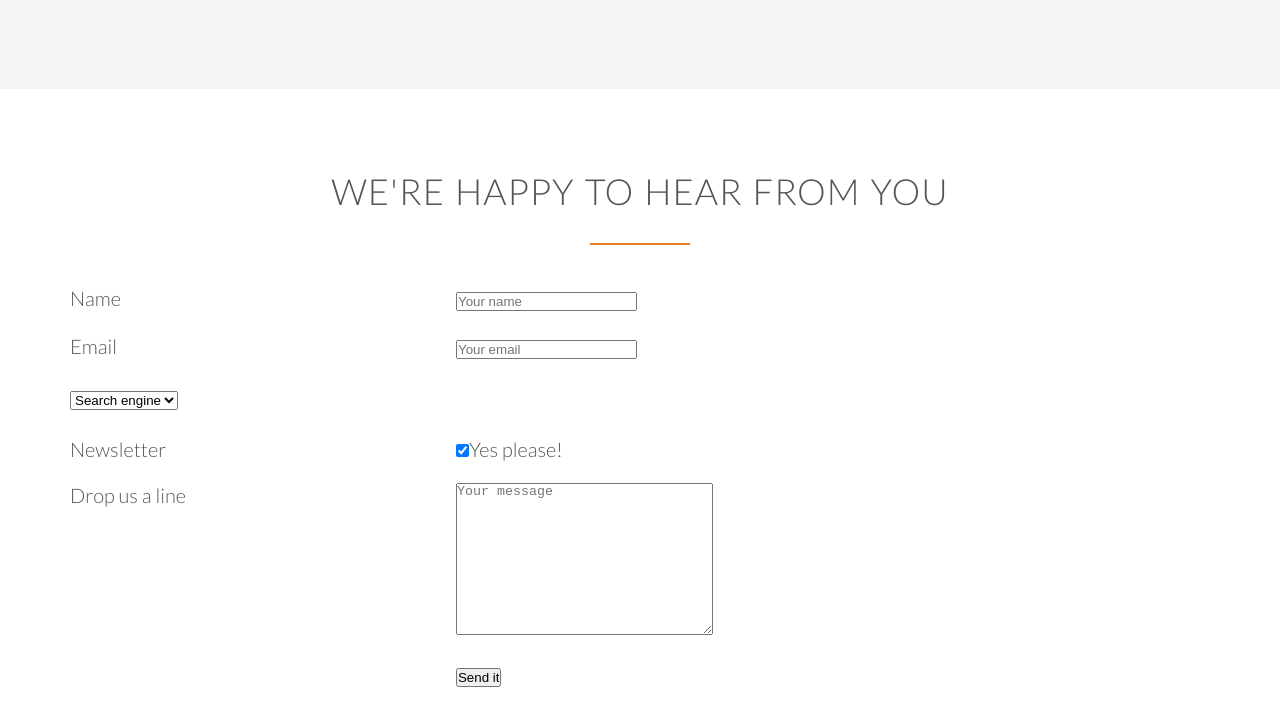
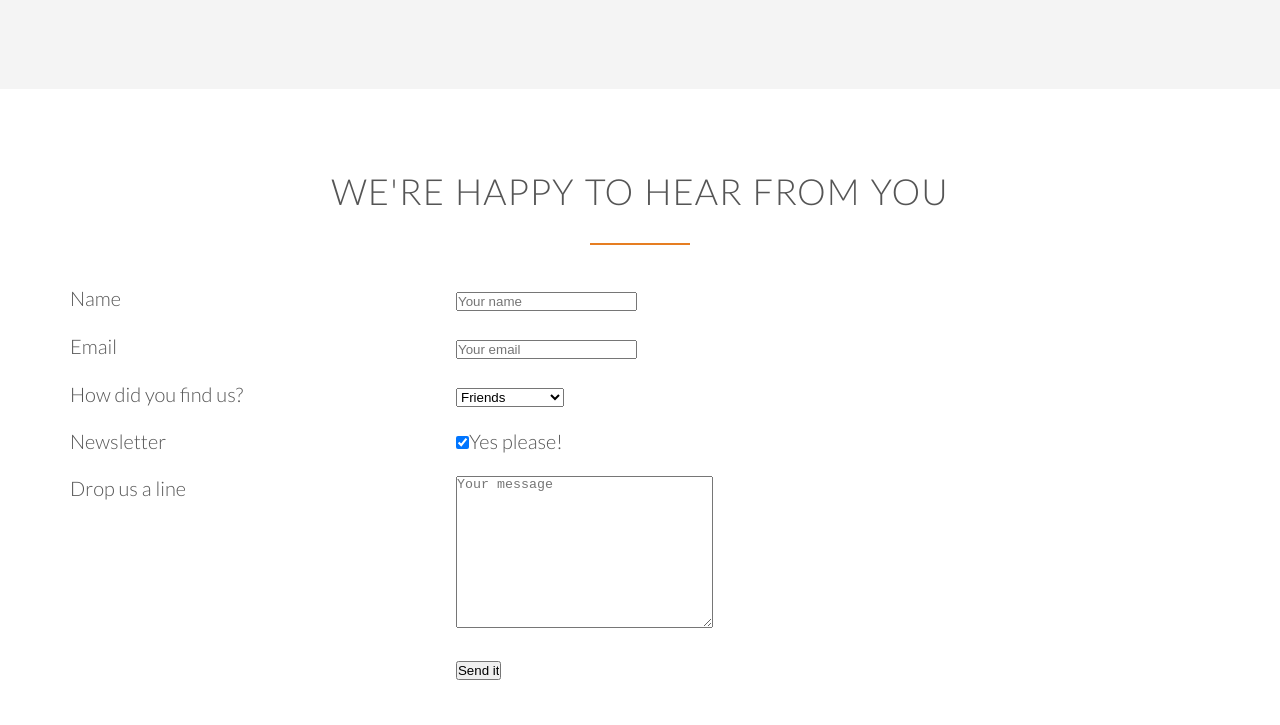
Before and after one commit to benkeyben/OmniFood, a plain HTML site: page index.html in a window 1280 px wide. Shown: the part 4825-5550 px from the top of the page. Drawn offline with Linux system fonts and the light colour scheme; files whose address does not match are found by name.

Commit message:
Modified index.html

```diff
--- a/index.html
+++ b/index.html
@@ -360,12 +360,12 @@
           </div>
           <div class="group">
             <div class="col span_1_of_3">
-              <label for="find-usow did you find us?</label>
+              <label for="find-us">How did you find us?</label>
             </div>
             <div class="col span_2_of_3">
               <select name="find-us" id="find-us">
-                <option value="friends">Friends</option>
-                <option value="search" selected>Search engine</option>
+                <option value="friends" selected>Friends</option>
+                <option value="search">Search engine</option>
                 <option value="ad">Advertisement</option>
                 <option value="other">Other</option>
               </select>
```
